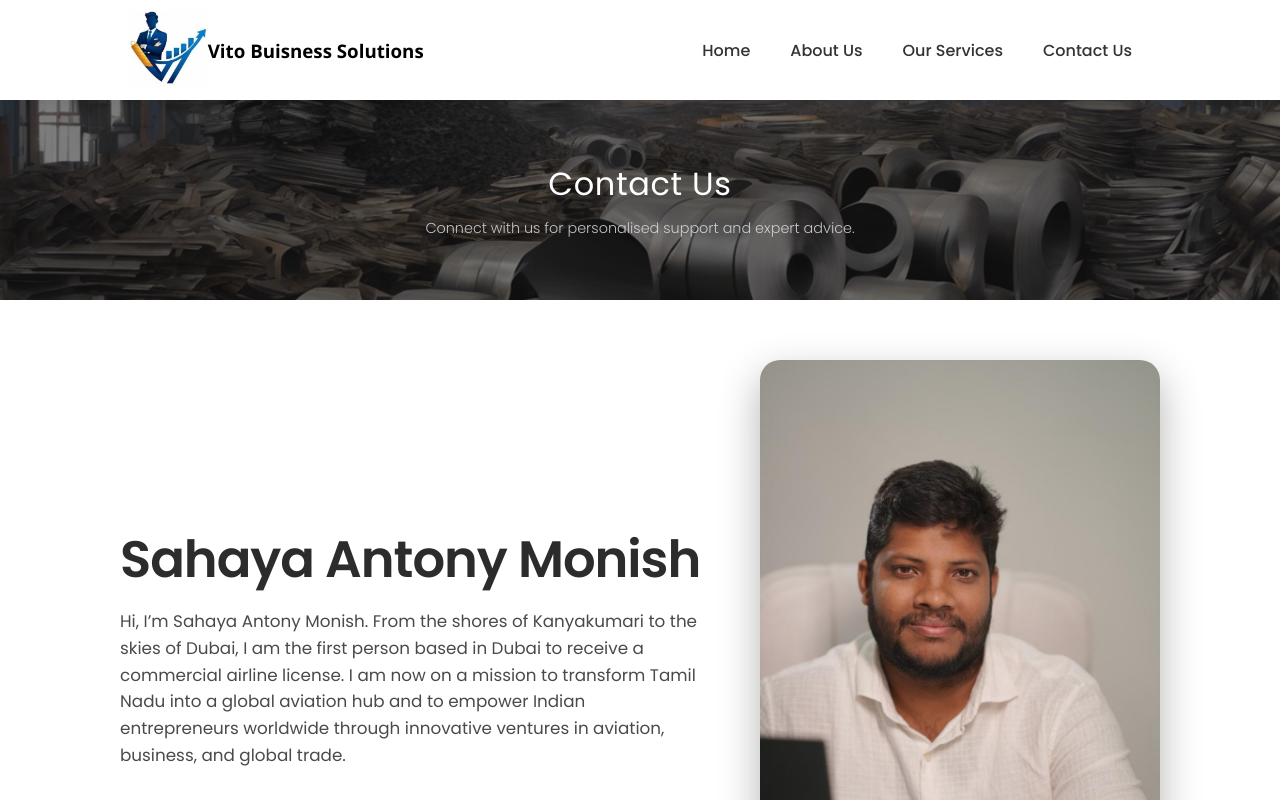
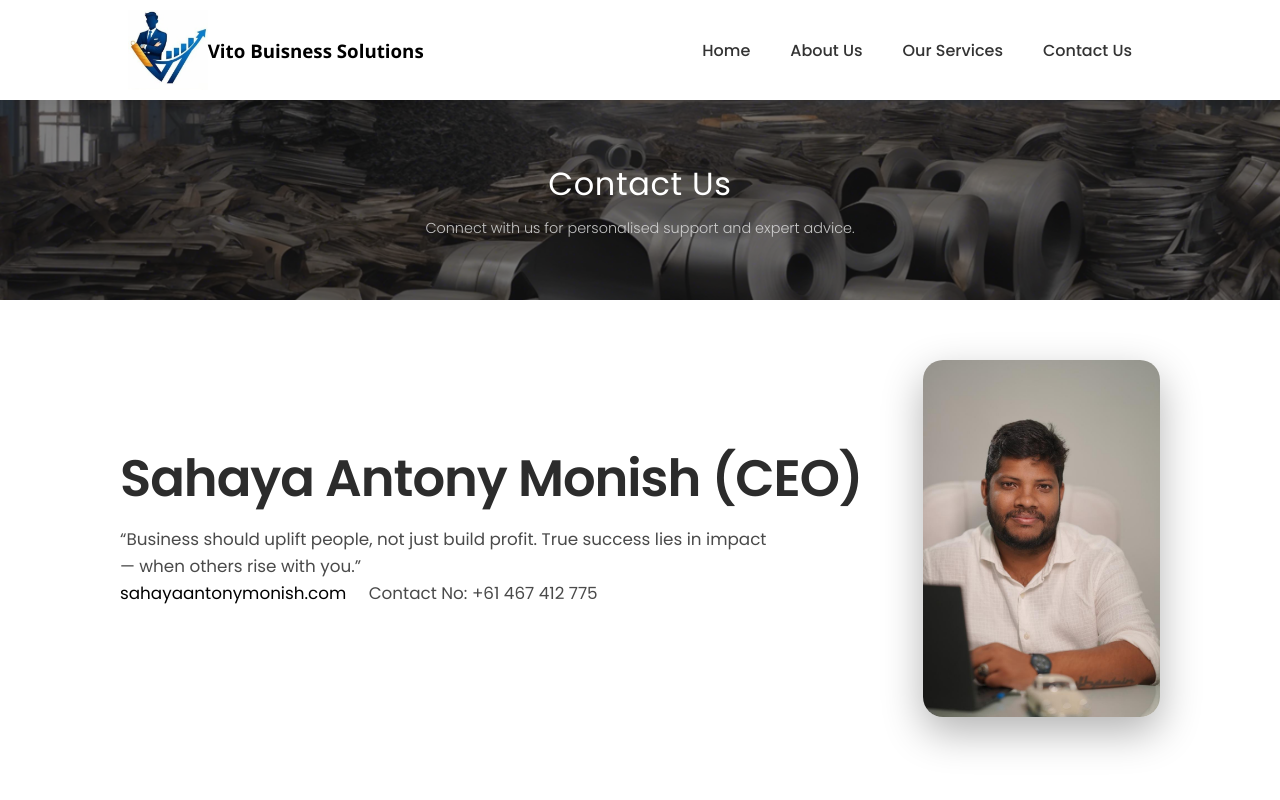
Before and after one commit to Immanuel1111/vito-business, a React (Vite) app in the folder vito/: page /contact in a window 1280 px wide. Shown: the top 800 px of the page. Built offline with nearby package versions, Linux system fonts and the light colour scheme.

Commit message:
details Upload   04-04

```diff
--- a/vito/src/pages/Contact/Contact.css
+++ b/vito/src/pages/Contact/Contact.css
@@ -101,6 +101,10 @@
   padding: 60px 80px;
   gap: 60px;
   background: #fff;
+}
+a{
+  color: black;
+  text-decoration: none;
 }
 
 /* ── Responsive ── */
--- a/vito/src/pages/Contact/Contact.jsx
+++ b/vito/src/pages/Contact/Contact.jsx
@@ -50,9 +50,15 @@ const Contact = () => {
       </div>
       <div className="person-details">
         <div className="person-details-left">
-          <h1>Sahaya Antony Monish</h1>
+          <h1>Sahaya Antony Monish (CEO)</h1>
           <p>
-            Hi, I’m Sahaya Antony Monish. From the shores of Kanyakumari to the skies of Dubai, I am the first person based in Dubai to receive a commercial airline license. I am now on a mission to transform Tamil Nadu into a global aviation hub and to empower Indian entrepreneurs worldwide through innovative ventures in aviation, business, and global trade.
+            “Business should uplift people, not just build profit. True success lies in impact <br />— when others rise with you.”
+            <br />
+            <a href="https://www.sahayaantonymonish.com" target="_blank" rel="noopener noreferrer">
+              sahayaantonymonish.com
+            </a>
+            &nbsp;&nbsp;&nbsp;&nbsp;
+            Contact No: +61 467 412 775
 
           </p>
         </div>
```
